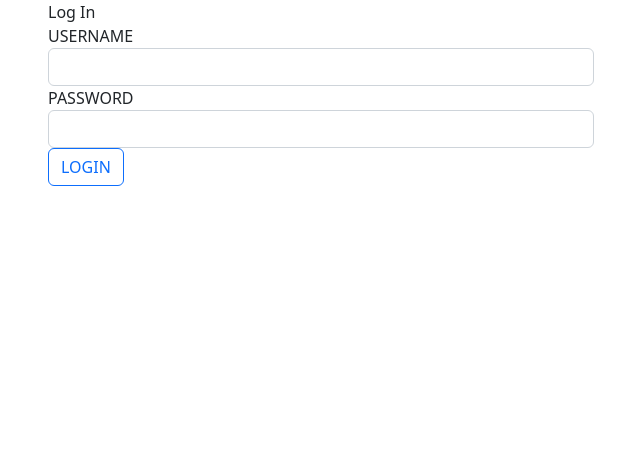
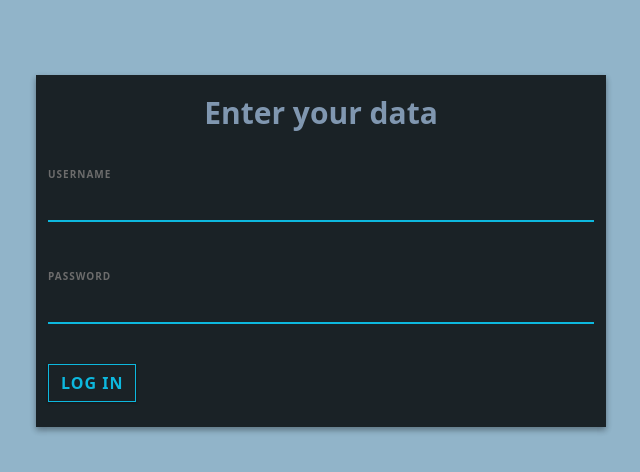
Before and after one commit to Yaryna-Martyniuk/Bootstrap-Login-Form, a plain HTML site: page index.html in a window 1280 px wide. Shown: the whole page, without its empty margins (319-959 px from the left). Drawn offline with nearby package versions, Linux system fonts and the light colour scheme.

Commit message:
index.css added

```diff
--- /dev/null
+++ b/index.css
@@ -0,0 +1,121 @@
+@import url("https://fonts.googleapis.com/css2?family=Jost:ital,wght@0,100;0,200;0,300;0,400;0,500;0,600;1,400&display=swap");
+
+:root {
+  font-family: "Roboto", sans-serif;
+  --body-bg: #91b4c9;
+  --login-field-bg: #1a2226;
+  --login-title: #97b0ced2;
+  --btn-hover: #0fa5c6;
+  --btn-border-hover: #f0f8ff;
+  --input-bg: #1a2226;
+  --input-underline: #0db8de;
+  --input-text: #ecf0f5;
+  --input-underline-focus: #c3effd;
+  --input-label-text: #6c6c6c;
+}
+
+body {
+  background: var(--body-bg);
+}
+
+.login-field {
+  margin-top: 75px;
+  height: auto;
+  background: var(--login-field-bg);
+  text-align: center;
+  box-shadow: 0 3px 6px rgba(0, 0, 0, 0.16), 0 3px 6px rgba(0, 0, 0, 0.23);
+}
+
+.login-title {
+  margin-top: 15px;
+  text-align: center;
+  font-size: 30px;
+  margin-top: 15px;
+  font-weight: 600;
+  color: var(--login-title);
+}
+
+.login-form {
+  margin-top: 25px;
+  text-align: left;
+}
+
+input[type="text"] {
+  background-color: var(--input-bg);
+  border: none;
+  border-bottom: 2px solid var(--input-underline);
+  border-top: 0px;
+  border-radius: 0px;
+  font-weight: bold;
+  outline: 0;
+  margin-bottom: 20px;
+  padding-left: 0px;
+  color: var(--input-text);
+}
+
+input[type="password"] {
+  background-color: var(--input-bg);
+  border: none;
+  border-bottom: 2px solid var(--input-underline);
+  border-top: 0px;
+  border-radius: 0px;
+  font-weight: bold;
+  outline: 0;
+  padding-left: 0px;
+  margin-bottom: 20px;
+  color: var(--input-text);
+}
+
+.form-group {
+  margin-bottom: 40px;
+  outline: 0px;
+}
+
+.form-control:focus {
+  border-color: inherit;
+  box-shadow: none;
+  border-bottom: 2px solid var(--input-underline-focus);
+  outline: 0;
+  background-color: var(--login-field-bg);
+  color: var(--input-text);
+}
+
+input:focus {
+  outline: none;
+}
+
+label {
+  margin-bottom: 0px;
+}
+
+.form-control-label {
+  font-size: 10px;
+  color: var(--input-label-text);
+  font-weight: bold;
+  letter-spacing: 1px;
+}
+
+.btn-outline-primary {
+  border-color: var(--input-underline);
+  color: var(--input-underline);
+  border-radius: 0px;
+  font-weight: bold;
+  letter-spacing: 1px;
+  box-shadow: 0 1px 3px rgba(0, 0, 0, 0.12), 0 1px 2px rgba(0, 0, 0, 0.24);
+}
+
+.btn-outline-primary:hover {
+  background-color: var(--btn-hover);
+  border-color: var(--btn-border-hover);
+  right: 0px;
+}
+
+.login-button {
+  padding-right: 0px;
+  float: left;
+  margin-bottom: 25px;
+}
+
+.loginbttm {
+  padding: 0px;
+}
--- a/index.html
+++ b/index.html
@@ -6,33 +6,30 @@
     <meta name="viewport" content="width=device-width, initial-scale=1.0">
     <title>Bootstrap Login Form</title>
     <link href="https://cdn.jsdelivr.net/npm/bootstrap@5.2.3/dist/css/bootstrap.min.css" rel="stylesheet" integrity="sha384-rbsA2VBKQhggwzxH7pPCaAqO46MgnOM80zW1RWuH61DGLwZJEdK2Kadq2F9CUG65" crossorigin="anonymous">
+    <link rel="stylesheet" href="index.css">
 </head>
+
 <body>
     <div class="container">
         <div class="row">
             <div class="col-lg-3 col-md-2"></div>
-            <div class="col-lg-6 col-md-8 login-box">
+            <div class="col-lg-6 col-md-8 login-field">
                 <div class="col-lg-12 login-title">
-                    Log In
-                </div>
+Enter your data                </div>
                 <div class="col-lg-12 login-form">
                     <div class="col-lg-12 login-form">
                         <form>
                             <div class="form-group">
                                 <label class="form-control-label">USERNAME</label>
-                                <input type="text" class="form-control">
+                                <input type="text" class="form-control" required>
                             </div>
                             <div class="form-group">
                                 <label class="form-control-label">PASSWORD</label>
-                                <input type="password" class="form-control" i>
+                                <input type="password" class="form-control" i required>
                             </div>
 
-                            <div class="col-lg-12 loginbttm">
-                                <div class="col-lg-6 login-btm login-text">
-
-                                </div>
-                                <div class="col-lg-6 login-btm login-button">
-                                    <button type="submit" class="btn btn-outline-primary">LOGIN</button>
+                                 <div class="col-lg-6 login-button">
+                                    <button type="submit" class="btn btn-outline-primary">LOG IN</button>
                                 </div>
                             </div>
                         </form>
@@ -43,6 +40,5 @@
         </div>
 
 
-    <script src="https://cdn.jsdelivr.net/npm/bootstrap@5.2.3/dist/js/bootstrap.bundle.min.js" integrity="sha384-kenU1KFdBIe4zVF0s0G1M5b4hcpxyD9F7jL+jjXkk+Q2h455rYXK/7HAuoJl+0I4" crossorigin="anonymous"></script>
 </body>
 </html>
```
